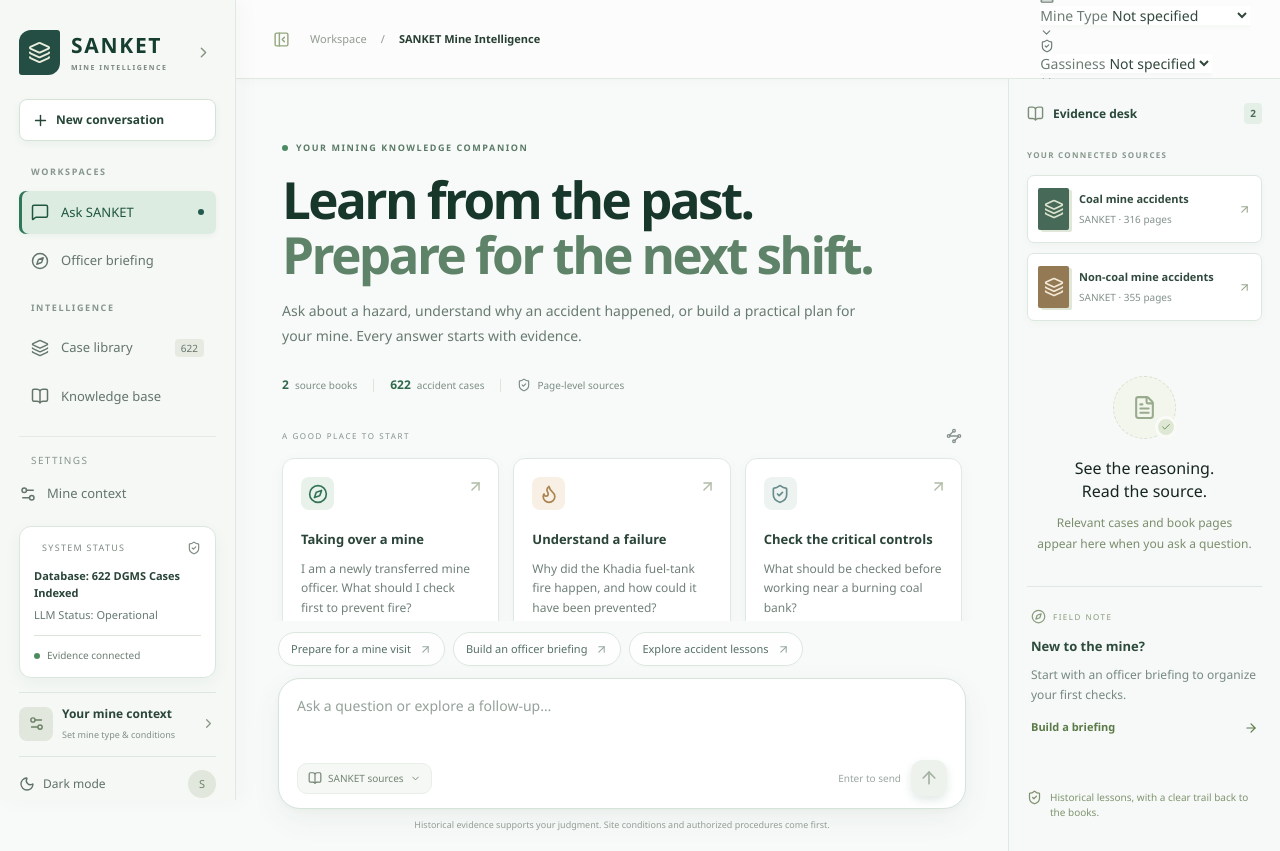
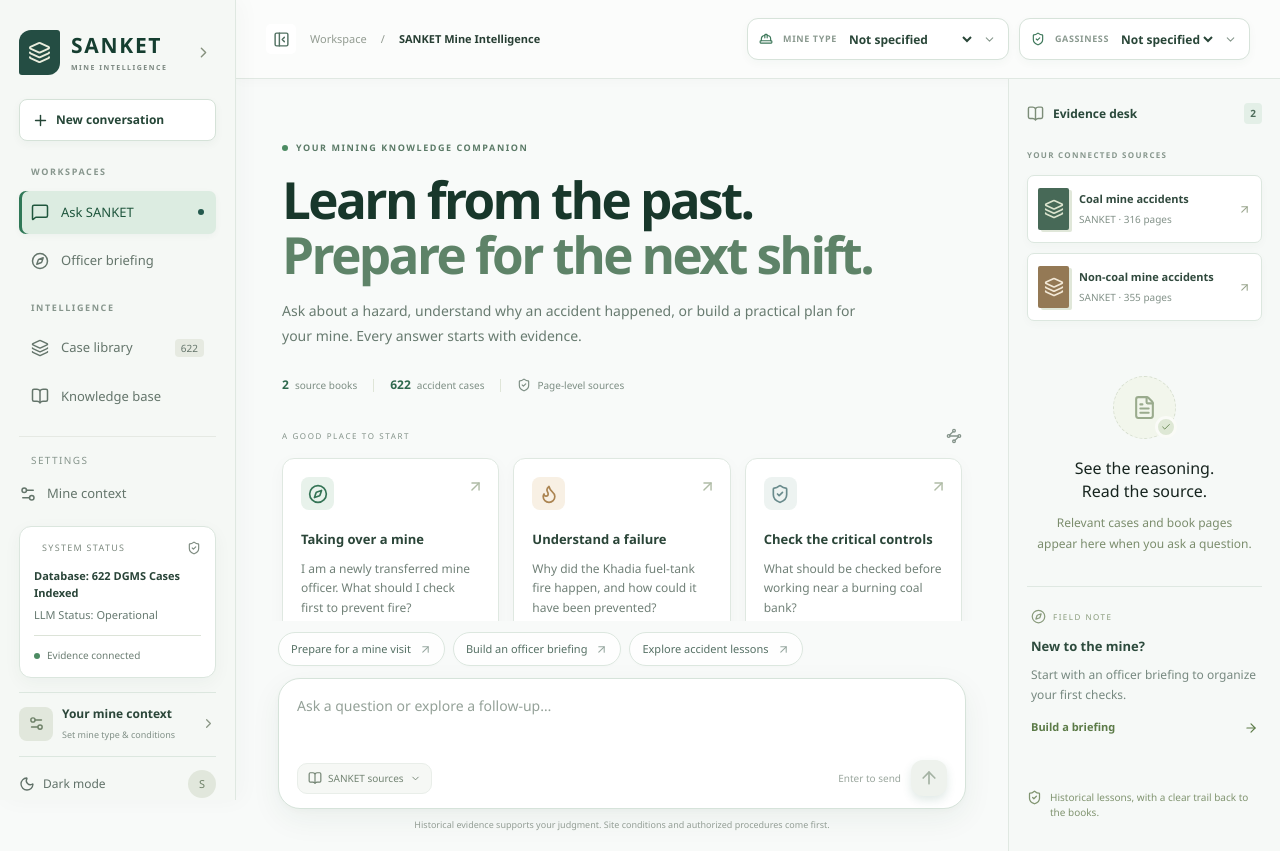
Before and after one commit to Ashish0555/Sanket-mine-intelligence, a Next.js app: page / in a window 1280 px wide. Built offline with nearby package versions, Linux system fonts and the light colour scheme.

Commit message:
Fix dark mode and navbar context controls
Co-authored-by: Copilot <223556219+Copilot@users.noreply.github.com>

```diff
--- a/app/globals.css
+++ b/app/globals.css
@@ -3707,3 +3707,185 @@ body {
   background: #1d2b23;
   border-color: #385344;
 }
+
+/* Dark-mode and navbar controls need explicit values because older component
+   rules use pale defaults and native select styling is browser-dependent. */
+.enterprise-navbar {
+  color: #4f6258;
+}
+.enterprise-navbar .sidebar-toggle-desktop {
+  border-color: #d8e4dc;
+  background: #fff;
+  color: #527162;
+}
+.navbar-context-controls {
+  display: flex;
+  align-items: center;
+  gap: 10px;
+  margin-left: auto;
+}
+.navbar-select {
+  position: relative;
+  display: grid;
+  grid-template-columns: 16px auto minmax(92px, 1fr) 14px;
+  align-items: center;
+  min-width: 214px;
+  min-height: 42px;
+  gap: 8px;
+  padding: 0 11px;
+  border: 1px solid #d7e3da;
+  border-radius: 11px;
+  background: #fff;
+  color: #74857b;
+  box-shadow: 0 3px 10px #214b3509;
+  transition: border-color .18s, box-shadow .18s, background .18s;
+}
+.navbar-select:hover,
+.navbar-select:focus-within {
+  border-color: #8fb8a0;
+  box-shadow: 0 0 0 3px #69a47b18, 0 4px 12px #214b350d;
+}
+.navbar-select > svg:first-child {
+  color: #3d7759;
+}
+.navbar-select > svg:last-child {
+  color: #87988d;
+}
+.navbar-select > span {
+  color: #8a998f;
+  font-size: 9px;
+  font-weight: 700;
+  letter-spacing: .07em;
+  text-transform: uppercase;
+  white-space: nowrap;
+}
+.navbar-select select,
+.navbar-select select:focus {
+  width: 100%;
+  min-width: 0;
+  color: #294638 !important;
+  font-size: 12px;
+  font-weight: 650;
+  cursor: pointer;
+}
+.navbar-select select option {
+  background: #fff;
+  color: #294638;
+}
+[data-theme="dark"] .enterprise-navbar {
+  background: #142019f5;
+  border-bottom-color: #2e4739;
+  color: #b6cabe;
+  box-shadow: 0 3px 18px #0000001f;
+}
+[data-theme="dark"] .enterprise-navbar .breadcrumb,
+[data-theme="dark"] .enterprise-navbar .breadcrumb strong {
+  color: #c5d8ca;
+}
+[data-theme="dark"] .enterprise-navbar .breadcrumb > span {
+  color: #80978a;
+}
+[data-theme="dark"] .enterprise-navbar .navbar-divider {
+  color: #4e6a59;
+}
+[data-theme="dark"] .enterprise-navbar .sidebar-toggle-desktop {
+  border-color: #3a5948;
+  background: #1d3025;
+  color: #a9c8b2;
+}
+[data-theme="dark"] .navbar-select {
+  border-color: #3a5948;
+  background: #1e3026;
+  color: #9bb5a3;
+  box-shadow: 0 4px 14px #0000001a;
+}
+[data-theme="dark"] .navbar-select:hover,
+[data-theme="dark"] .navbar-select:focus-within {
+  border-color: #75b18a;
+  background: #24392c;
+  box-shadow: 0 0 0 3px #79ba8a20, 0 4px 14px #00000022;
+}
+[data-theme="dark"] .navbar-select > svg:first-child {
+  color: #86c39a;
+}
+[data-theme="dark"] .navbar-select > svg:last-child {
+  color: #9ab6a3;
+}
+[data-theme="dark"] .navbar-select > span {
+  color: #8fa99a;
+}
+[data-theme="dark"] .navbar-select select,
+[data-theme="dark"] .navbar-select select:focus {
+  color: #e1f1e5 !important;
+  background: transparent;
+}
+[data-theme="dark"] .navbar-select select option {
+  background: #1d3025;
+  color: #e1f1e5;
+}
+[data-theme="dark"] .enterprise-sidebar .sidebar-status-card > span,
+[data-theme="dark"] .enterprise-sidebar .sidebar-status-card small,
+[data-theme="dark"] .enterprise-sidebar .sidebar-bottom-controls > button,
+[data-theme="dark"] .enterprise-sidebar .mine-context small {
+  color: #a7bcae;
+}
+[data-theme="dark"] .enterprise-sidebar nav button,
+[data-theme="dark"] .enterprise-sidebar .sidebar-settings-button {
+  color: #a9c1b0;
+}
+[data-theme="dark"] .enterprise-sidebar nav button:hover,
+[data-theme="dark"] .enterprise-sidebar .sidebar-settings-button:hover {
+  background: #24402f;
+  color: #e1f1e5;
+}
+[data-theme="dark"] .enterprise-sidebar nav button.selected {
+  background: #28503a;
+  color: #effaf1;
+  box-shadow: inset 3px 0 #8bc69b, 0 3px 10px #00000018;
+}
+[data-theme="dark"] .enterprise-sidebar .new-chat {
+  border-color: #46654f;
+  background: #e4f1e7;
+  color: #1b4430;
+}
+[data-theme="dark"] .enterprise-sidebar .sidebar-status-card {
+  border-color: #3a5948;
+  background: #1d3026;
+}
+[data-theme="dark"] .enterprise-sidebar .sidebar-status-card strong,
+[data-theme="dark"] .enterprise-sidebar .mine-context strong {
+  color: #e1f1e5;
+}
+[data-theme="dark"] .enterprise-sidebar .sidebar-bottom-controls {
+  border-top-color: #385343;
+}
+[data-theme="dark"] .enterprise-sidebar .sidebar-avatar {
+  background: #31563e;
+  color: #d5ebd9;
+}
+@media (max-width: 900px) {
+  .navbar-select {
+    min-width: 170px;
+    grid-template-columns: 16px minmax(0, 1fr) 14px;
+  }
+  .navbar-select > span {
+    display: none;
+  }
+}
+@media (max-width: 760px) {
+  .navbar-context-controls {
+    gap: 6px;
+  }
+  .navbar-select {
+    min-width: 0;
+    width: 42px;
+    grid-template-columns: 16px 14px;
+    padding: 0 9px;
+  }
+  .navbar-select select {
+    position: absolute;
+    width: 42px;
+    height: 42px;
+    opacity: 0;
+  }
+}
--- a/app/page.tsx
+++ b/app/page.tsx
@@ -127,7 +127,11 @@ export default function Home() {
   const [limit, setLimit] = useState(24);
   const [menuOpen, setMenuOpen] = useState(false);
   const [sidebarCollapsed, setSidebarCollapsed] = useState(false);
-  const [theme, setTheme] = useState<"light" | "dark">("light");
+  const [theme, setTheme] = useState<"light" | "dark">(() => {
+    if (typeof window === "undefined") return "light";
+    const savedTheme = window.localStorage.getItem("sanket-theme");
+    return savedTheme === "dark" ? "dark" : "light";
+  });
   const [toast, setToast] = useState("");
   const input = useRef<HTMLTextAreaElement>(null);
   const sourceRequest = useRef<AbortController | null>(null);
@@ -146,6 +150,7 @@ export default function Home() {
   }, []);
   useEffect(() => {
     document.documentElement.dataset.theme = theme;
+    window.localStorage.setItem("sanket-theme", theme);
   }, [theme]);
 
   useEffect(() => {
```
